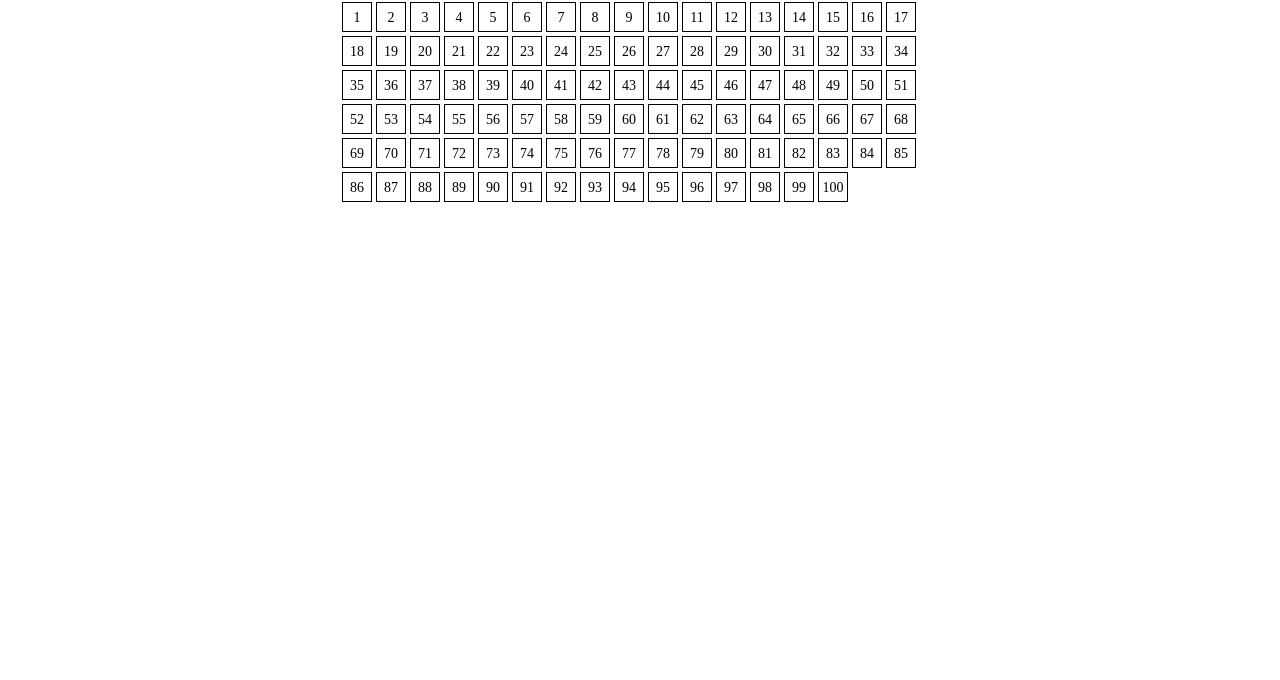
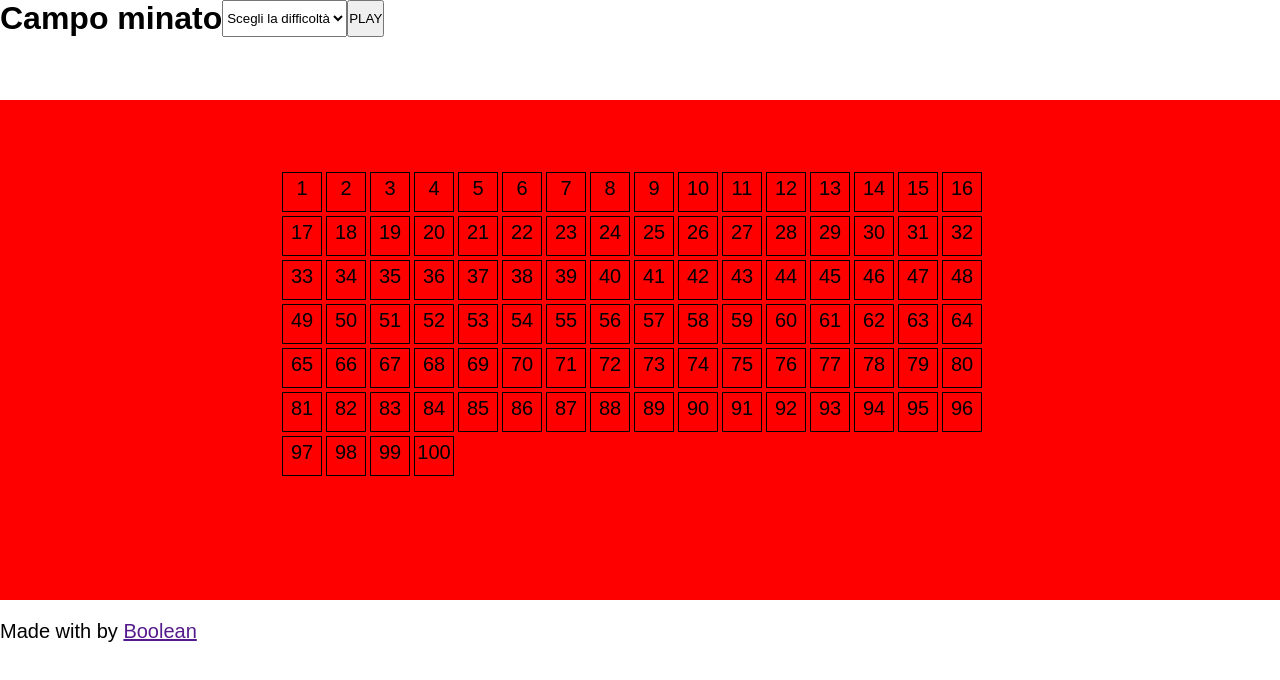
Before and after one commit to Luigidefilippo/js-campominato-grid, a plain HTML site: page index.html in a window 1280 px wide. Drawn offline with Linux system fonts and the light colour scheme.

Commit message:
aggiunto header da fixare e footer

```diff
--- a/css/styles.css
+++ b/css/styles.css
@@ -3,21 +3,54 @@
     margin: 0;
     box-sizing: border-box;
 }
+
+body{
+    font-family: sans-serif;
+}
+/* header */
+header{
+    background-color: white;
+    width: 100%;
+    height: 100px;
+
+}
+.container-title{
+    width: 100%;
+    display: flex;
+    flex-wrap: wrap;
+
+
+
+}
+/* Main */
+main{
+    background-color: red;
+}
 .container-grid {
-    width: 600px;
+    width: 800px;
     height: 500px;
     margin: 0 auto;
+    padding:70px 40px 0 40px;
+    pa
     display: flex;
+    flex-wrap: wrap;
     justify-content: center;
+
   }
 
   .cell {
     display: inline-block;
-    width: 30px;
-    height: 30px;
+    width: 40px;
+    height: 40px;
     margin: 2px;
     border: 1px solid black;
     text-align: center;
     line-height: 30px;
-    font-size: 14px;
+    font-size: 20px;
   }
+  /* FOOTER */
+  .end{
+    padding-top: 20px;
+    font-size: 20px;
+
+  }
--- a/index.html
+++ b/index.html
@@ -9,13 +9,33 @@
 </head>
 <body>
     <header>
+        <div class="container-title">
+             <h1>Campo minato</h1>
+                <select name="Difficoltà" id="difficult">
+                    <option value="">Scegli la difficoltà</option>
+                    <option value="easy">Easy</option>
+                    <option value="medium">Medium</option>
+                    <option value="hard">Hard</option>
+                </select>
+                <button>PLAY</button>
+
+        </div>
 
     </header>
+    <!-- MAIN -->
     <main>
         <div class="container-grid">
             <div id="grid"></div>
         </div>
     </main>
+    <!--/ Main -->
+
+    <!-- FOOTER -->
+        <footer>
+            <p class="end">Made with by <a href="">Boolean</a></p>
+
+        </footer>
+     <!-- /footer -->
 
     <script src="js/script.js"></script>
 </body>
```
